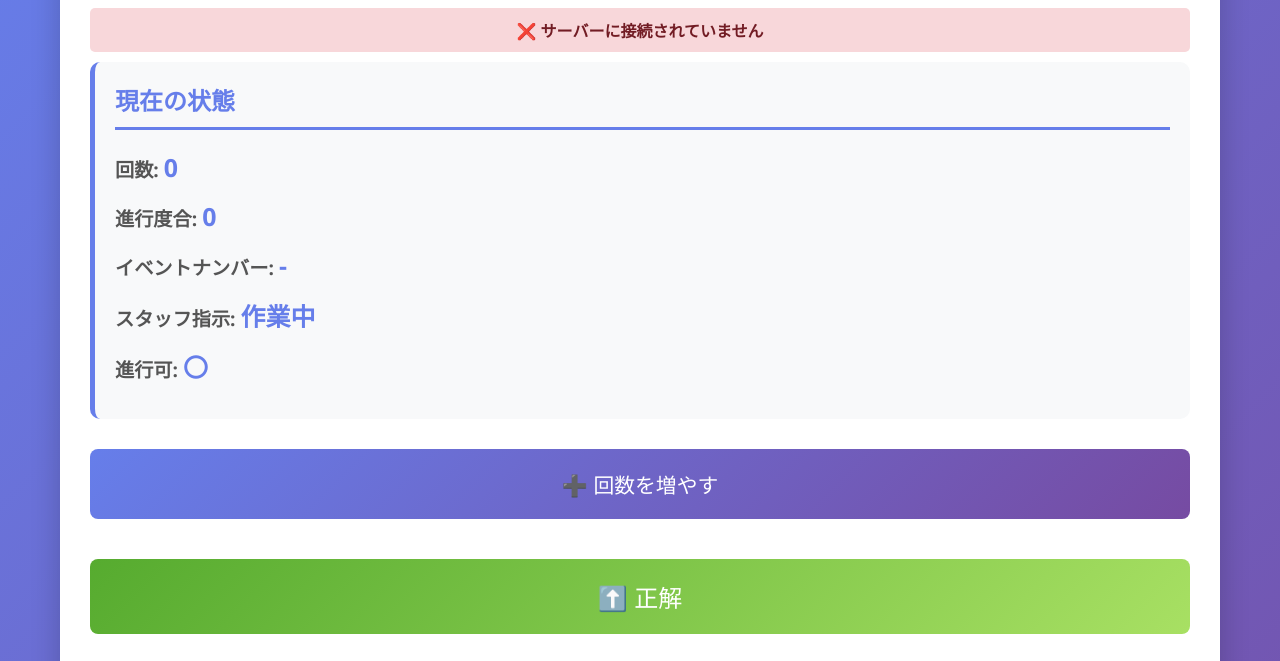
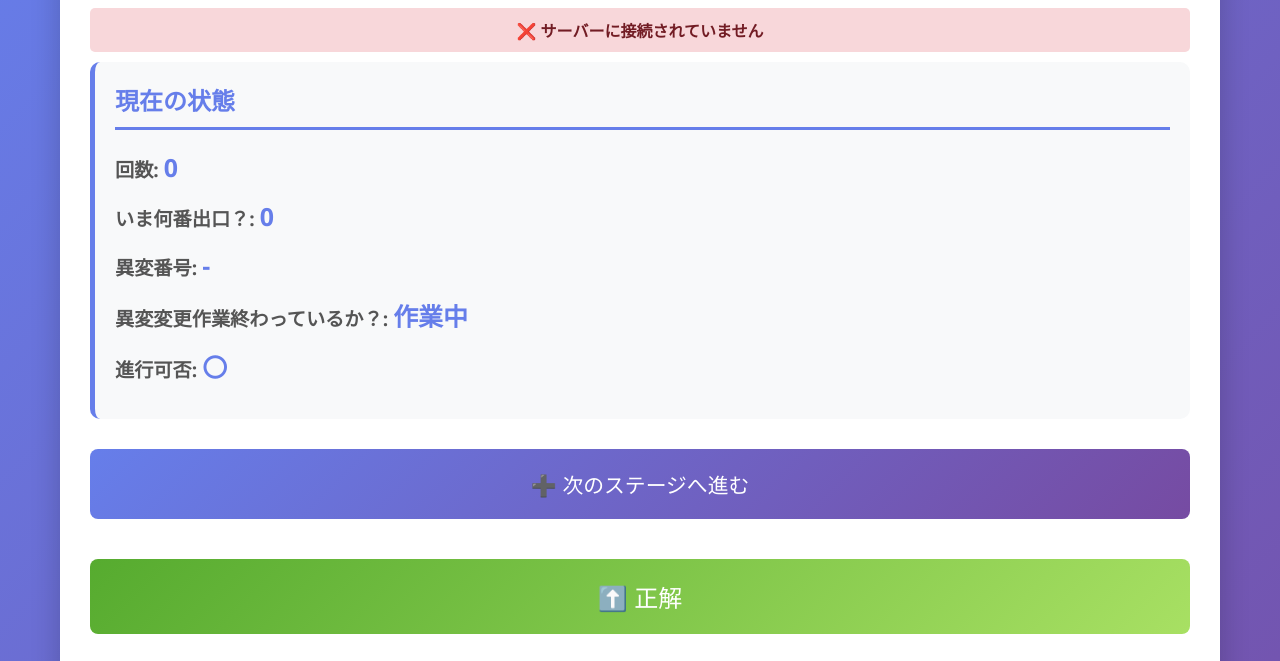
Before and after one commit to Kisaraki2021/exit4-operation-kit, a website: page public/admin.html in a window 1280 px wide. Shown: the part 130-791 px from the top of the page. Drawn offline with Linux system fonts and the light colour scheme.

Commit message:
feat: 管理画面のラベルを変更し、リセット機能のログ出力を追加

```diff
--- a/public/admin.html
+++ b/public/admin.html
@@ -22,26 +22,26 @@
                     <span class="status-value" id="count-display">0</span>
                 </div>
                 <div class="status-item">
-                    <span class="status-label">進行度合:</span>
+                    <span class="status-label">いま何番出口？:</span>
                     <span class="status-value" id="progress-display">0</span>
                 </div>
                 <div class="status-item">
-                    <span class="status-label">イベントナンバー:</span>
+                    <span class="status-label">異変番号:</span>
                     <span class="status-value" id="event-number-display">-</span>
                 </div>
                 <div class="status-item">
-                    <span class="status-label">スタッフ指示:</span>
+                    <span class="status-label">異変変更作業終わっているか？:</span>
                     <span class="status-value" id="staff-status-display">作業中</span>
                 </div>
                 <div class="status-item">
-                    <span class="status-label">進行可:</span>
+                    <span class="status-label">進行可否:</span>
                     <span class="status-value" id="can-proceed-display">〇</span>
                 </div>
             </div>
 
             <div class="button-group">
                 <button class="btn btn-primary btn-large" id="increment-count-btn" style="background: linear-gradient(135deg, #667eea 0%, #764ba2 100%); font-size: 1.3em;">
-                    ➕ 回数を増やす
+                    ➕ 次のステージへ進む
                 </button>
             </div>
 
@@ -49,9 +49,10 @@
                 <button class="btn btn-success btn-large" id="increase-btn">
                     ⬆️ 正解
                 </button>
+                <!---
                 <button class="btn btn-warning btn-large" id="no-increase-btn">
                     ⏸️ 不正解
-                </button>
+                </button> --->
             </div>
 
             <div class="button-group">
@@ -167,10 +168,16 @@
 
         // リセットボタン
         resetBtn.addEventListener('click', () => {
+            console.log('Reset button clicked');
             if (confirm('本当に全てをリセットしますか?')) {
+                console.log('Reset confirmed, sending message');
                 wsClient.send({ type: 'reset' });
                 increaseBtn.style.opacity = '1';
                 noIncreaseBtn.style.opacity = '1';
+                proceedOkBtn.style.opacity = '1';
+                proceedNgBtn.style.opacity = '1';
+            } else {
+                console.log('Reset cancelled');
             }
         });
     </script>
--- a/server.js
+++ b/server.js
@@ -220,6 +220,7 @@ wss.on('connection', (ws) => {
 
                 case 'reset':
                     // すべてをリセット
+                    console.log('Reset message received');
                     state.count = 0;
                     state.progress = 0;
                     state.staffStatus = false;
@@ -231,6 +232,7 @@ wss.on('connection', (ws) => {
                     broadcastState();
                     broadcastTimer(currentTimerSeconds);
                     broadcastTimerStatus();
+                    console.log('Reset completed, state broadcasted');
                     break;
 
                 case 'pauseTimer':
```
